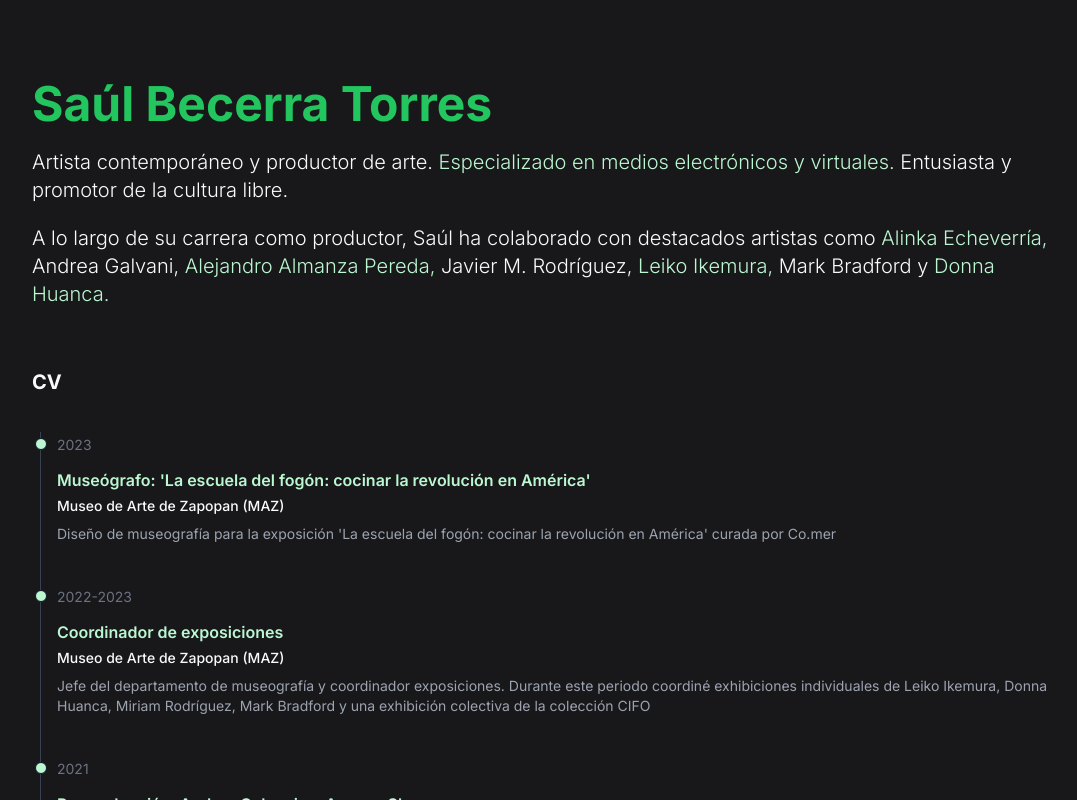
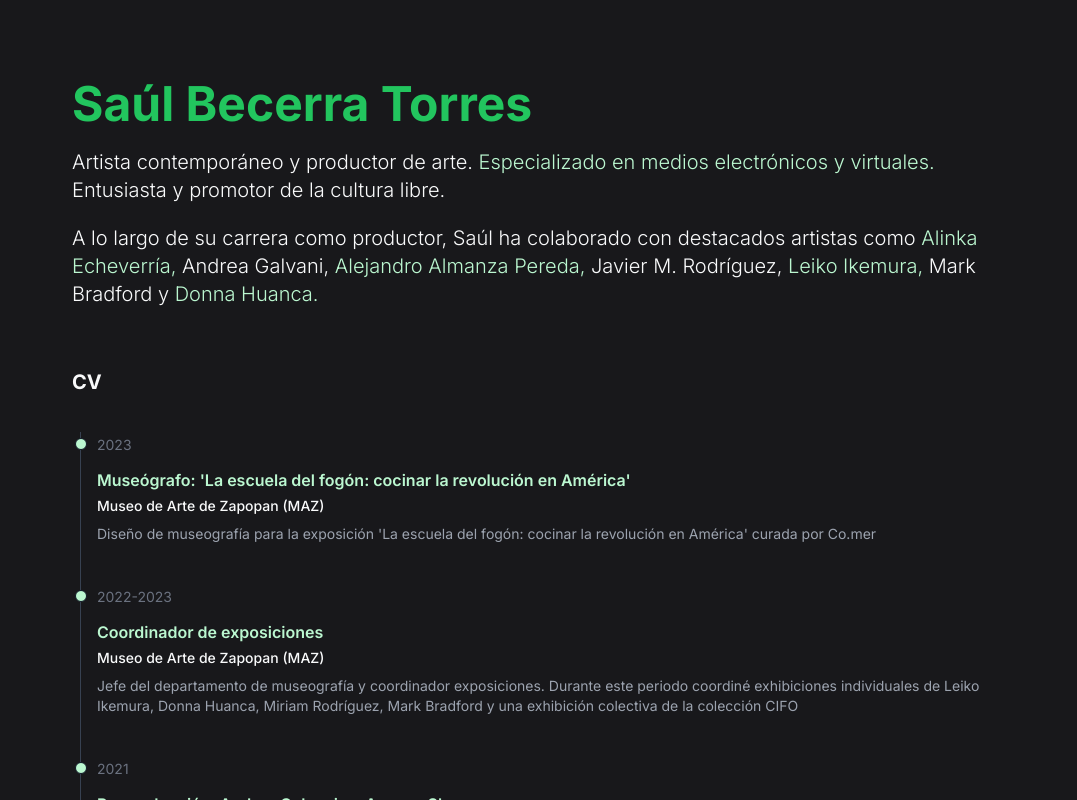
Before and after one commit to Sbector/productor, a Next.js app: page /about in a window 1280 px wide. Shown: the top 800 px of the page, without its empty margins (96-1173 px from the left). Built offline with nearby package versions, Linux system fonts and the light colour scheme.

Commit message:
Change home video

```diff
--- a/app/about/page.jsx
+++ b/app/about/page.jsx
@@ -6,7 +6,7 @@ import Wrapper from "../components/Wrapper";
 export default function AboutPage() {
     return (
         <main id="about">
-            <Wrapper className="w-200 snap-start">
+            <Wrapper>
                 <h1 className="
                 text-2xl text-green-500 font-bold
                 pb-3
--- a/app/components/HomeNav.jsx
+++ b/app/components/HomeNav.jsx
@@ -19,15 +19,16 @@ export default function HomeNav() {
             <nav>
                 <ul className="
                 flex-col justify-center text-end inline-flex items w-full
-                gap-6
-                md:gap-7
-                lg:gap-10
+                gap-4
+                md:gap-5
+                lg:gap-8
                 ">
                     {links.map(({ label, route }) => (
                         <li key={label} >
                             <Link href={route} className="
-                        text-3xl text-green-500 font-bold uppercase
-                        hover:text-gray-50 hover:-mx-1 hover:underline transition-all
+                        text-3xl shadow-xl text-gray-50 font-bold uppercase
+                        bg-black bg-opacity-10 border px-3 py-1 boder-gray-50
+                        hover:text-green-500 hover:bg-green-200 hover:bg-opacity-20 hover:-mx-1 hover:underline transition-all
                         md:text-4xl
                         lg:text-5xl
                         xl:text-6xl
--- a/app/components/Nav.jsx
+++ b/app/components/Nav.jsx
@@ -14,8 +14,8 @@ const links = [{
 
 export default function Nav() {
     return (
-        <nav className="absolute top-0 z-50 w-screen bg-zinc-900 py-4">
-            <ul className="flex justify-center w-auto mx-auto gap-4">
+        <nav className="absolute top-0 z-50 max-w-screen left-0 right-0 mx-auto bg-zinc-900 py-4">
+            <ul className="flex justify-center mx-auto gap-4">
                 {links.map(({ label, route }) => (
                     <li key={route}>
                         <Link href={route} className="font-bold text-base
--- a/app/components/Video.jsx
+++ b/app/components/Video.jsx
@@ -2,7 +2,7 @@ export default function Video() {
     return (
         <div className="w-full relative">
             <video
-                className="absolute blur w-full h-screen -z-40 object-cover"
+                className="absolute blur-sm w-full h-screen -z-40 object-cover"
                 src="./home.mp4"
                 autoPlay
                 loop
--- a/app/components/Wrapper.jsx
+++ b/app/components/Wrapper.jsx
@@ -1,8 +1,8 @@
 export default function Wrapper({ children, className }) {
     return (
         <div className={`flex flex-col justify-center
-        min-h-screen w-auto
-        py-20 mx-10
+        min-h-screen max-w-full
+        py-20 px-10
         md:w-[700px] md:mx-auto
         lg:w-[820px]
         xl:w-[1024px]
--- a/app/globals.css
+++ b/app/globals.css
@@ -4,6 +4,9 @@
 
 * {
     -webkit-tap-highlight-color: rgba(0,0,0,0);
+    padding: 0;
+    margin: 0;
+    box-sizing: border-box;
  }
 
 html {
--- a/app/proyectos/layout.jsx
+++ b/app/proyectos/layout.jsx
@@ -2,9 +2,9 @@ import Header from "../components/Header";
 
 export default function AboutLayout({ children }) {
     return (
-        <>
+        <div>
             <Header />
-                {children}
-        </>
+            {children}
+        </div>
     )
 }
--- a/app/proyectos/page.jsx
+++ b/app/proyectos/page.jsx
@@ -15,7 +15,7 @@ const proyectos = [
         description: "Un proyecto de Co.merr en el Museo de Arte de Zapopan",
         works: "Diseño museográfico y producción",
         url: "https://maz.zapopan.gob.mx/portfolio_page/la-escuela-del-fogon/"
-    },{
+    }, {
         date: "2023",
         title: "Los de abajo",
         description: "Exposición individual de Mark Bradford en el Museo de Arte de Zapopan",
@@ -59,7 +59,7 @@ export default function ArchivePage() {
                         ">
                 Proyectos
             </h1>
-                <section className="">
+            <section>
                 <h1 className="font-semibold text-green-200">Futuro enterrado, 2024</h1>
                 <h2 className="text-sm text-gray-50 font-medium">Exposición individual de Cynthia Gutierrez en Plataforma</h2>
                 <p className="text-sm font-normal text-gray-400">Asistencia en diseño museográfico y coordinación</p>
```
Also changed, not shown: 1 other file (tests, documents, lock files or other folders). Lines whose indentation alone changed are shown as unchanged.
